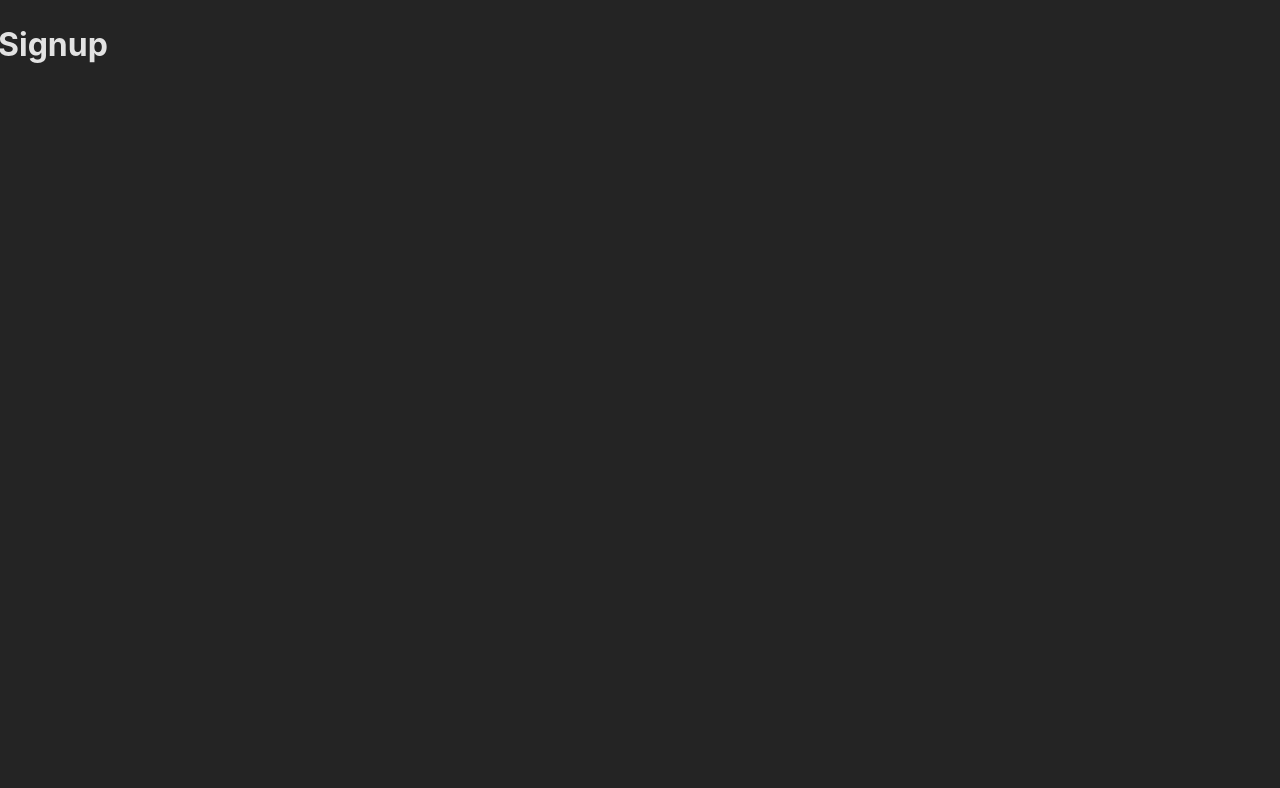
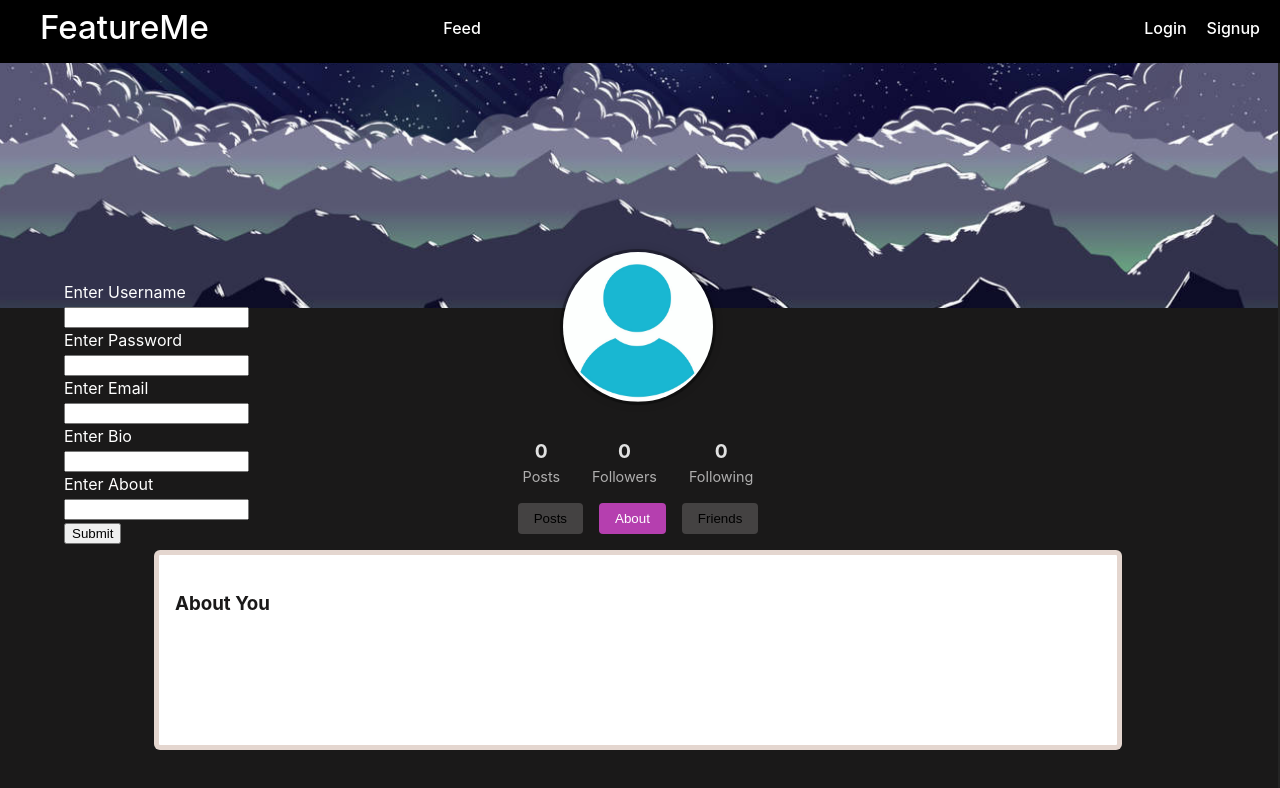
Before and after one commit to SuperDex7/FeatureMe, a React (Vite) app in the folder react-feature/: page /signup in a window 1280 px wide. Shown: the top 788 px of the page. Built offline with nearby package versions, Linux system fonts and the light colour scheme.

Commit message:
SignupPage creation

```diff
--- /dev/null
+++ b/react-feature/src/Pages/SignupPage.jsx
@@ -0,0 +1,95 @@
+import { use, useState } from "react";
+import ProfileBanner from "../ProfileComp/ProfileBanner";
+import ProfileDetails2 from "../SignupComp/ProfileDetails2";
+import ProfileTabs from "../ProfileComp/ProfileTabs";
+import Header2 from "../Components/Header2";
+import "../SignupComp/SignupPage.css"
+import axios from 'axios'
+import ProfileContent2 from "../SignupComp/ProfileContent2";
+function SignupPage( props){
+    const [activeTab, setActiveTab] = useState("about");
+    const [abouts, setAbout] = useState("")
+    const [word, changeword] = useState("")
+    const [bio, setBio] = useState("")
+    const [post, setPost] = useState({
+      userName: "",
+      password: "",
+      email: "",
+      bio: "",
+      about: "",
+      profilePic: "",
+      banner: "",
+    })
+
+    const handleInput = (e) => {
+
+      setPost({...post, [e.target.name]: e.target.value})
+       if (e.target.name === 'userName') {
+
+        changeword(e.target.value);
+
+    }
+      if(e.target.name === "about"){
+        setAbout(e.target.value);
+      }
+      if(e.target.name === "bio"){
+        setBio(e.target.value);
+      }
+    }
+    const handleSubmit = (e) =>{
+        e.preventDefault();
+        console.log(post)
+        axios.post("http://localhost:8080/api/user/create", {...post})
+        .then(res => console.log(res))
+        .catch(err => console.log(err.response.data))
+
+    }
+    const handleProfilePicUpdate = (newPic) => {
+    setPost({ ...post, profilePic: newPic });
+    console.log(post.profilePic)
+  };
+
+ return(
+    <div>
+        <Header2 />
+        <div id="signupform">
+        <form  onSubmit={handleSubmit}>
+
+        <label> Enter Username</label>
+        <input type="text" name="userName"  onChange={handleInput}/>
+
+        <label htmlFor="password" >Enter Password</label>
+        <input type="password" name ="password" onChange={handleInput} />
+        <label htmlFor="email">Enter Email</label>
+            <input type="email" name="email" onChange={handleInput}/>
+
+            <label htmlFor="bio">Enter Bio</label>
+            <input type="text" name="bio" onChange={handleInput}/>
+
+            <label htmlFor="about">Enter About</label>
+            <input type="text" name="about" onChange={handleInput}/>
+
+        <input type="submit"/>
+    </form>
+   </div>
+        <div className="profile-page">
+
+      <div className="profile-banner">
+      {/* Example cover image */}
+      <img
+        className="profile-banner__image"
+        src="pb.jpg"
+        alt="Profile Cover"
+      />
+    </div>
+      <div className="profile-main">
+        <ProfileDetails2 username={word} bio={bio} onProfilePicChange={handleProfilePicUpdate} />
+        <ProfileTabs activeTab={activeTab} onTabChange={setActiveTab} />
+        <ProfileContent2  activeTab={activeTab} about={abouts} />
+      </div>
+    </div>
+
+    </div>
+ )
+}
+export default SignupPage
--- /dev/null
+++ b/react-feature/src/SignupComp/ProfileContent2.jsx
@@ -0,0 +1,48 @@
+import React from "react";
+
+
+function ProfileContent2({ activeTab, about }) {
+  // 4. Conditionally render based on activeTab
+  let content;
+  switch (activeTab) {
+    case "posts":
+      content = (
+        <div>
+          <h3>Your Recent Posts</h3>
+          <p>List or grid of user posts goes here.</p>
+        </div>
+      );
+      break;
+
+    case "about":
+      content = (
+        <div>
+          <h3>About You</h3>
+          <p>{about}</p>
+        </div>
+      );
+      break;
+
+    case "friends":
+      content = (
+        <div>
+          <h3>Your Friends</h3>
+          <p>List of friends or followers goes here.</p>
+        </div>
+      );
+      break;
+
+    default:
+      content = (
+        <div>
+          <h3>Welcome!</h3>
+          <p>Select a tab to see more information.</p>
+        </div>
+      );
+      break;
+  }
+
+  return <div className="profile-content">{content}</div>;
+}
+
+export default ProfileContent2;
--- /dev/null
+++ b/react-feature/src/SignupComp/ProfileDetails2.jsx
@@ -0,0 +1,69 @@
+import React, { useState } from "react";
+import "../ProfileComp/ProfileDetails.css";
+import "./SignupPage.css"
+import { useRef } from "react";
+function ProfileDetails2(props) {
+
+  const [hover, setHover] = useState(false)
+  const [profilePic, setPic] = useState("dpp.jpg")
+  const fileInputRef = useRef(null);
+
+  function displayText(){
+    setHover(!hover);
+  }
+const handleFileChange = (e) => {
+  e.preventDefault();
+  const file = e.target.files[0];
+  if (file) {
+     const picUrl = URL.createObjectURL(file)
+     setPic(picUrl);
+     props.onProfilePicChange(picUrl)
+  }
+
+}
+  const handleContainerClick = () => {
+    if (fileInputRef.current) {
+      fileInputRef.current.click();
+    }
+  };
+  return (
+    <section className="profile-details">
+      <div onMouseEnter={displayText} onMouseLeave={displayText}
+      className="profile-details__avatar-container-signup" onClick={handleContainerClick}>
+        {hover && <div><p id="cpp">Change Profile Picture</p>
+        <input type="file" onChange={handleFileChange} ref={fileInputRef} style={{display:"none"}}/>
+          </div>}
+        <img
+          className="profile-details__avatar"
+          src={profilePic}
+          alt="User Avatar"
+
+        />
+
+      </div>
+      <div className="profile-details__info">
+        <h2 className="profile-details__name">{props.username}</h2>
+        <p className="profile-details__bio">
+          {props.bio}
+        </p>
+        <div className="profile-details__stats">
+          <div className="profile-details__stat">
+            <span className="stat-value">0</span>
+            <span className="stat-label">Posts</span>
+          </div>
+          <div className="profile-details__stat">
+            <span className="stat-value">0</span>
+            <span className="stat-label">Followers</span>
+          </div>
+          <div className="profile-details__stat">
+            <span className="stat-value">0</span>
+            <span className="stat-label">Following</span>
+          </div>
+        </div>
+      </div>
+
+    </section>
+  );
+}
+
+export default ProfileDetails2;
--- /dev/null
+++ b/react-feature/src/SignupComp/SignupPage.css
@@ -0,0 +1,31 @@
+#signupform{
+    position: absolute;
+    top: 35%;
+    left: 5%;
+    display: flex;
+
+    flex-direction: column;
+    color: white;
+
+    width: 10%;
+}
+.profile-details__avatar-container-signup {
+    width: 150px;
+    height: 150px;
+    border-radius: 50%;
+    overflow: hidden;
+    border: 3px solid #00000060;
+    box-shadow: 0 0 8px rgba(0, 0, 0, 0.1);
+    margin-bottom: 1rem;
+  }
+  .profile-details__avatar-container-signup:hover {
+background-color: rgba(187, 50, 187, 0.815);
+  }
+  #cpp{
+    position: absolute;
+    left: 43.5%;
+    top: 25%;
+    color: black;
+    font-size: 12px;
+    font-weight: 600;
+  }
--- a/react-feature/src/main.jsx
+++ b/react-feature/src/main.jsx
@@ -9,6 +9,7 @@ import CreatePost from './Pages/CreatePost.jsx'
 import { QueryClient, QueryClientProvider } from '@tanstack/react-query'
 import {createBrowserRouter, RouterProvider} from 'react-router-dom'
 import ProfilesPage from './Pages/ProfilesPage.jsx'
+import SignupPage from './Pages/SignupPage.jsx'
 
 
 const router = createBrowserRouter([
@@ -16,7 +17,7 @@ const router = createBrowserRouter([
   {path: 'home', element: <Homepage />},
   {path: 'feed', element: <Feed />},
   {path: 'profile', element: <Profile />},
-  {path: 'signup', element: <h1>Signup</h1>},
+  {path: 'signup', element: <SignupPage />},
   {path: 'login', element: <h1>Login</h1>},
   {path: 'create-post', element: <CreatePost />},
   {path: 'profiles', element: <ProfilesPage />},
```
